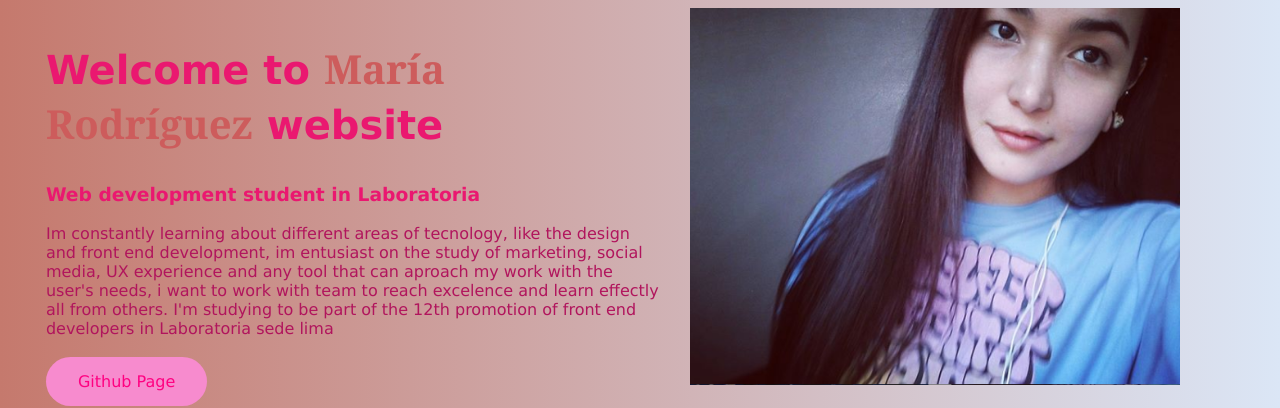
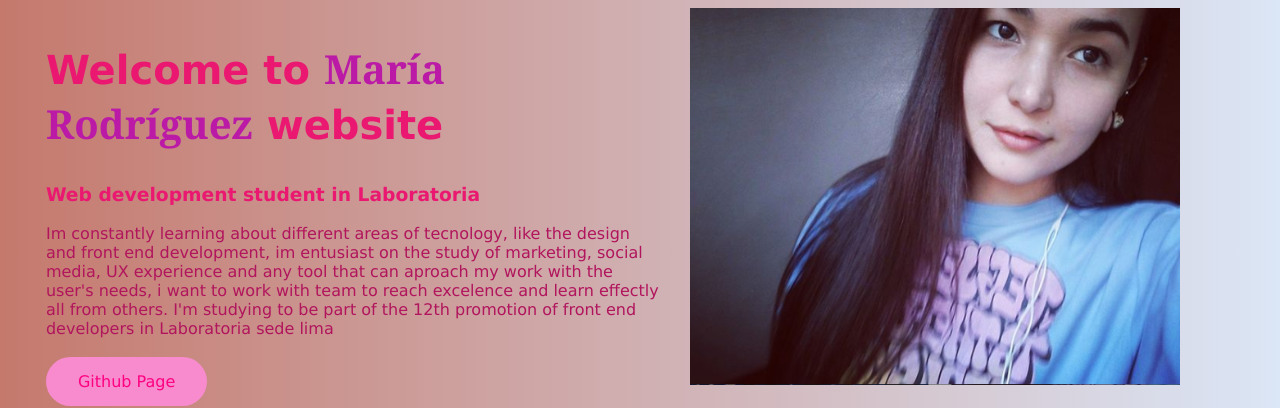
Before and after one commit to luzcry/Personal_page, a plain HTML site: page index.html in a window 1280 px wide. Shown: the top 408 px of the page. Drawn offline with Linux system fonts and the light colour scheme; grey boxes are pictures that could not be loaded; files whose address does not match are found by name.

Commit message:
Update index.css

```diff
--- a/index.css
+++ b/index.css
@@ -11,7 +11,7 @@ body {
 }
 .rose-color{
     font-family: Cambria, Cochin, Georgia, Times, 'Times New Roman', serif;
-    color: indianred;
+    color: #bb1aa7;
 
 }
 .half-width{
```
